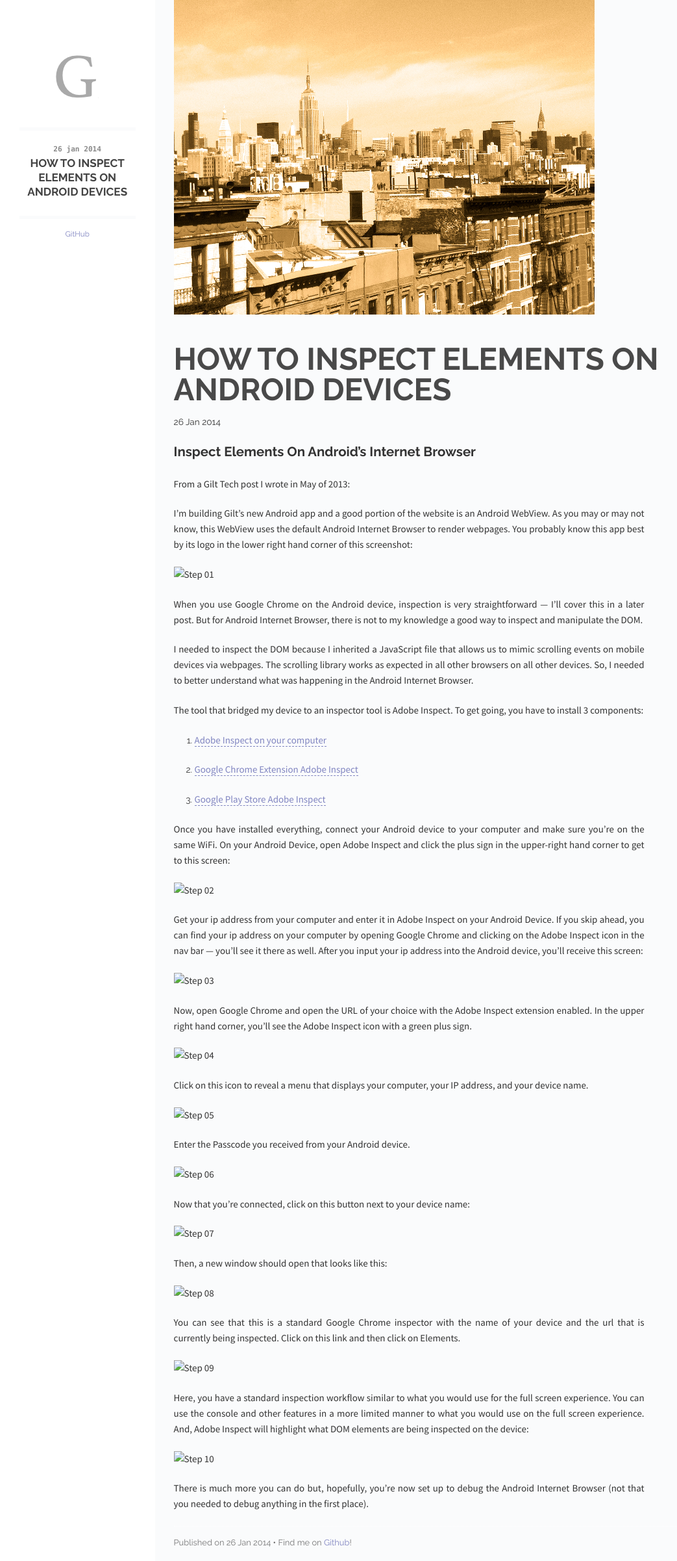
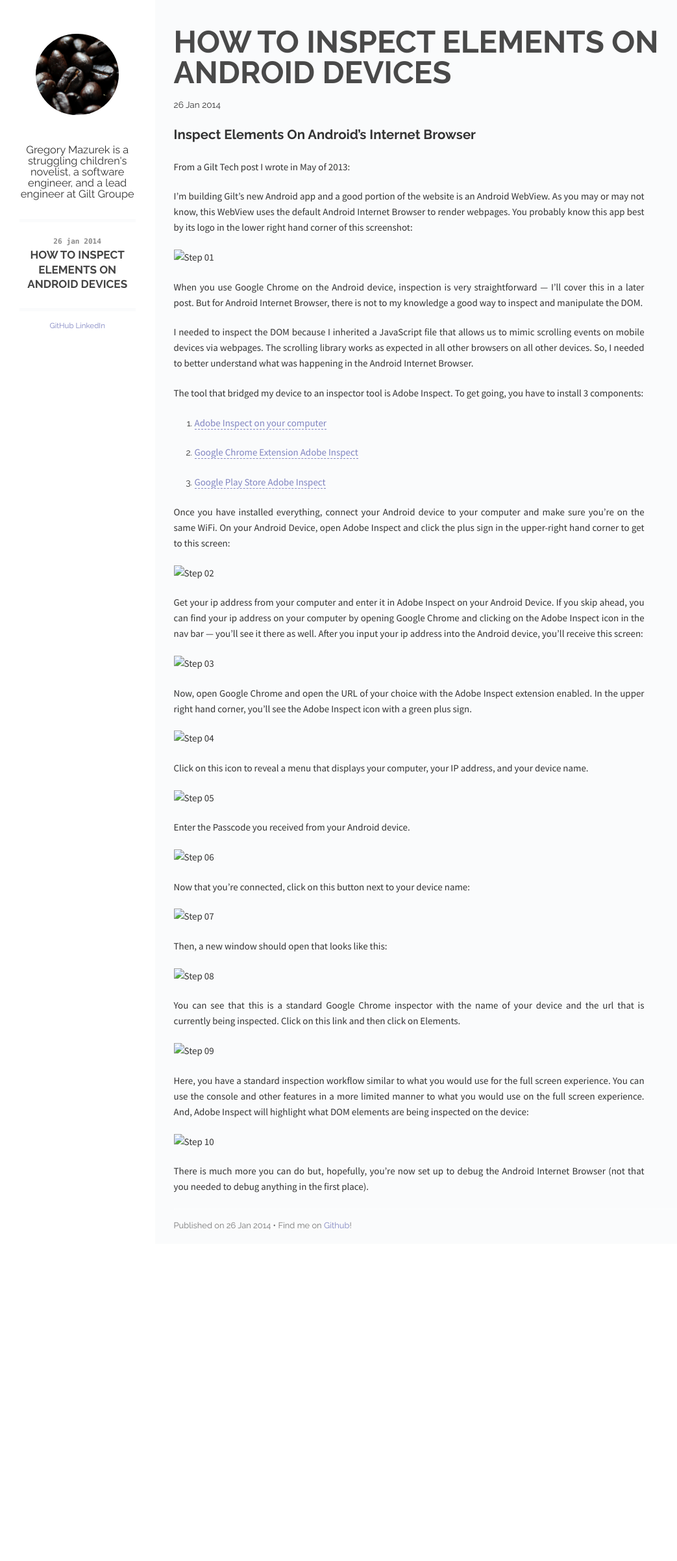
Before and after one commit to GregM/GregM.github.io, a Jekyll site: the page built from _posts/2014-01-26-how-to-inspect-elements-on-android-devices.md, in a window 1280 px wide. Shown: the whole page at 65% size, without its empty margins (120-1163 px from the left). Built offline with Jekyll 4.4.1, drawn with Linux system fonts in a browser that asks for light colours; Markdown is read by kramdown in place of the engine named in the settings.

Commit message:
blog updates

```diff
--- a/_includes/post.html
+++ b/_includes/post.html
@@ -3,9 +3,6 @@
     <img src="/images/sidebar-button.png">
   </div>
   <div id="post-info">
-    <div id="cover-photo-container">
-      <img id="cover-photo" src="/images/{{ page.cover }}">
-    </div>
     <div id="info-container">
       <h1 id="title">{{ page.title }}</h1>
       <span id="date">{{ page.date | date_to_string }}</a>
--- a/_layouts/default.html
+++ b/_layouts/default.html
@@ -3,7 +3,7 @@
   <head>
       <meta charset="utf-8">
       <meta http-equiv="X-UA-Compatible" content="IE=edge,chrome=1">
-      <title>Flex - {{ page.title }}</title>
+      <title>Gregory Mazurek's Blog - {{ page.title }}</title>
       <meta name="viewport" content="width=device-width">
 
       <!-- syntax highlighting CSS -->
@@ -23,7 +23,10 @@
     <div class="site">
       <div class="sidebar" id="sidebar">
         <div class="header">
-          <h1 class="title"><a href="/"><img id="logo" src="/images/logo.png"></a></h1>
+          <h1 class="title"><a href="/"><img id="logo" src="/images/logo-coffee-square.png"></a></h1>
+        </div>
+        <div class="bio">
+          Gregory Mazurek is a struggling children's novelist, a software engineer, and a lead engineer at Gilt Groupe
         </div>
         <div class="posts">
           <ul class="posts-list">
@@ -41,11 +44,14 @@
           <span id="footer-links">
             <a href="http://github.com/GregM" class="footer-link">GitHub</a>
           </span>
+          <span id="footer-links">
+            <a href="www.linkedin.com/pub/gregory-mazurek/14/a16/71b/" class="footer-link">LinkedIn</a>
+          </span>
         </div>
       </div>
-
+      <div>
         {{ content }}
-
+      </div>
     </div>
     <script src="/scripts/responsive.js" type="text/javascript"></script>
     <script>
--- a/_posts/2014-01-26-how-to-inspect-elements-on-android-devices.md
+++ b/_posts/2014-01-26-how-to-inspect-elements-on-android-devices.md
@@ -1,7 +1,6 @@
 ---
 layout: post
 title: How To Inspect Elements On Android Devices
-cover: cover.jpg
 date:   2014-01-26
 categories: posts
 ---
--- a/css/main.css
+++ b/css/main.css
@@ -48,6 +48,7 @@
 /*
 /*****************************************************************************/
 #logo {
+  border-radius: 75px;
   max-width: 128px;
 }
 
@@ -96,7 +97,7 @@
 
 .posts {
   border-top: 5px solid #fafbfc;
-  margin-top: 1em;
+  margin-top: 2.5em;
   padding-top: 1.5em;
   padding-bottom: 1.25em;
 }
@@ -234,6 +235,16 @@
   font-size: 1.1em;
 }
 
+.bio {
+  text-align: center;
+  padding-top: 2.5em;
+  font-size: 1.2em;
+}
+
+.bio ul {
+  list-style: none;
+}
+
 .post-link {
   margin-bottom: 0.75em;
 }
```
Also changed, not shown: favicon.ico, images/logo-coffee-square.png (added).
